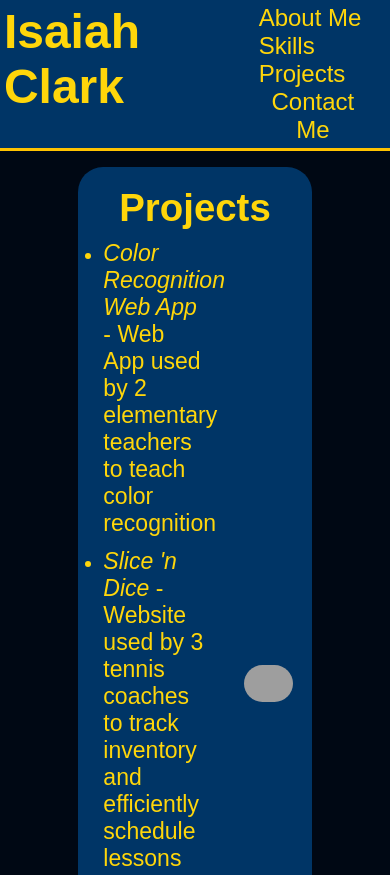
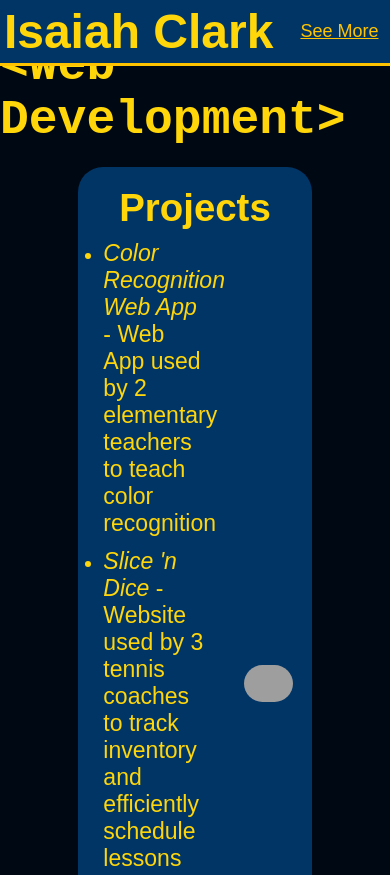
Before and after one commit to Isaiah-M-C/portfolio-site, a plain HTML site: page index.html in a window 390 px wide. Shown: the top 875 px of the page. Drawn offline with Linux system fonts and the light colour scheme; grey boxes are pictures that could not be loaded.

Commit message:
start work on making website responsive

```diff
--- a/index.css
+++ b/index.css
@@ -29,16 +29,24 @@ nav {
     top:0;
     right:0;
     left:0;
+    text-align:center;
+}
+
+nav h2  {
+    margin-bottom:0px;
+}
+
+#drop-btn {
+    display:hidden;
 }
 
 nav ul {
-    width:30%;
+    width:45%;
     display:flex;
     flex-direction:row;
     justify-content:space-between;
     flex-wrap:wrap-reverse;
     list-style:none;
-    margin-right:5%;
 }
 
 nav li {
@@ -46,6 +54,7 @@ nav li {
     flex-direction:row;
     align-items:center;
     text-align: center;
+    margin-right:1%;
 }
 
 a, a:visited {
@@ -166,3 +175,18 @@ footer img {
 #contact-me ul li {
     margin:1%;
 }
+
+@media only screen and (max-width: 940px) {
+    nav ul {
+        display:none;
+    }
+    #drop-btn {
+        display:block;
+        padding:0 2%;
+        background-color:#003566;
+        color:#ffc300;
+        border:none;
+        font-size:large;
+        text-decoration:underline;
+    }
+}
--- a/index.html
+++ b/index.html
@@ -15,6 +15,7 @@
             <li><a href="#skills">Skills</a></li>
             <li><a href="#about-me">About Me</a></li>
         </ul>
+        <button id="drop-btn">See More</button>
     </nav>
     <main>
         <h1>&lt;Web Development&gt;</h1>
```
